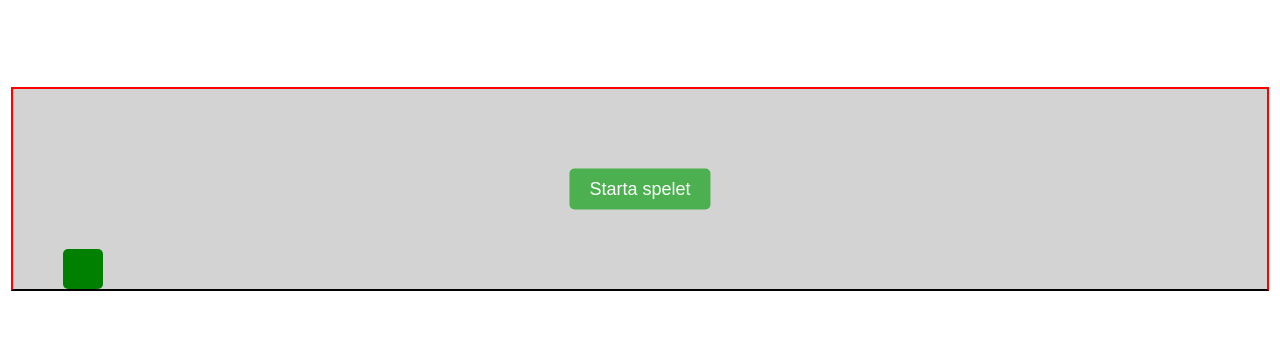
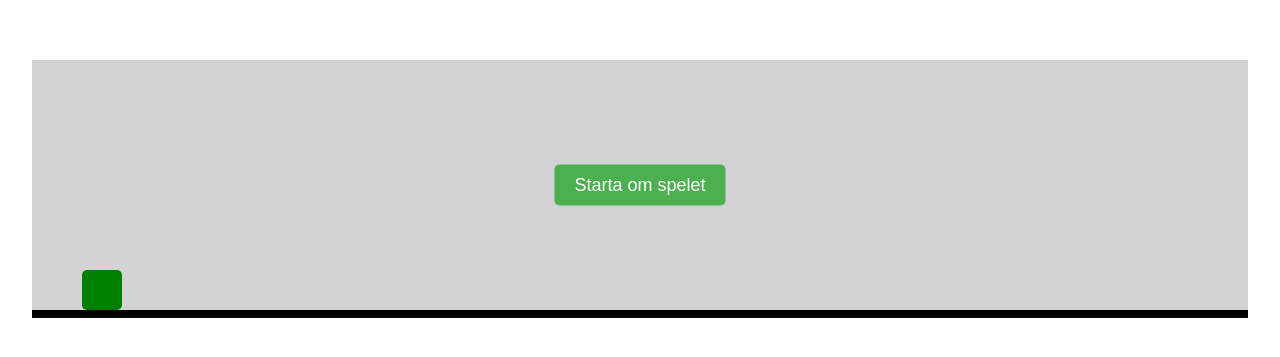
Before and after one commit to Davkje/jumping-game, a Vue app: page / in a window 1280 px wide. Shown: the part 211-568 px from the top of the page. Built offline with nearby package versions, Linux system fonts and the light colour scheme.

Commit message:
Smoother animation

```diff
--- a/src/components/Game.vue
+++ b/src/components/Game.vue
@@ -3,7 +3,7 @@ import { ref, onMounted, onUnmounted } from "vue";
 
 // GAME STATES
 const gameRunning = ref(false);
-const gameOver = ref(false);
+const gameOver = ref(true);
 
 // JUMP
 const isJumping = ref(false);
@@ -36,6 +36,11 @@ const generateObstacles = () => {
 	const maxInterval = 3000; // Maximum interval time (3 seconds)
 
 	const createObstacle = () => {
+		if (gameOver.value) {
+			obstacleGenerationActive = false; // Stop generating obstacles if the game is over
+			return;
+		}
+
 		const newObstacle = {
 			left: gameWidth.value, // Use dynamic game width to position obstacles
 			bottom: 0,
@@ -50,10 +55,12 @@ const generateObstacles = () => {
 	createObstacle(); // Start generating the first obstacle
 };
 
-// Move obstacles towards the dino
-const moveObstacles = () => {
-	obstacles.value.forEach((obstacle: any) => {
-		obstacle.left -= obstacleSpeed;
+const moveObstacles = (deltaTime: number) => {
+	if (gameOver.value) return; // Hindra rörelse vid Game Over
+
+	obstacles.value = obstacles.value.filter((obstacle: any) => {
+		obstacle.left -= (obstacleSpeed * deltaTime) / 16.67;
+		return obstacle.left >= -obstacleWidth; // Behåll bara hinder som fortfarande är på skärmen
 	});
 };
 
@@ -71,35 +78,52 @@ const checkCollisions = () => {
 	});
 };
 
+// Game loop with requestAnimationFrame
+let lastTime = 0;
+const gameLoop = (timestamp: number) => {
+	if (gameOver.value) {
+		gameRunning.value = false;
+		obstacleGenerationActive = false; // Reset flag for obstacle generation
+		console.log(`gameOver: ${gameOver.value}`);
+		return; // Stop the game loop if the game is over
+	}
+
+	// Calculate deltaTime to adjust for different frame rates
+	const deltaTime = timestamp - lastTime;
+	lastTime = timestamp;
+
+	moveObstacles(deltaTime);
+	checkCollisions();
+	requestAnimationFrame(gameLoop); // Recursively call the game loop for smooth animation
+};
+
 // Start game logic
 const startGame = (): void => {
+	obstacles.value = []; // Clear obstacles
 	gameOver.value = false;
+	console.log(`gameOver: ${gameOver.value}`);
 	position.value = 0;
-	obstacles.value = []; // Clear obstacles
 	obstacleGenerationActive = false; // Reset flag for obstacle generation
+
+	// Clear any existing obstacle generation intervals
 	if (obstacleInterval) {
-		clearInterval(obstacleInterval); // Clear existing interval if any
+		clearTimeout(obstacleInterval); // Stop any ongoing obstacle generation
+		obstacleInterval = null;
 	}
-	generateObstacles(); // Start generating obstacles
+
+	// Start generating obstacles
+	generateObstacles();
 	gameRunning.value = true; // Set gameRunning to true when the game starts
-
-	// Game loop
-	const gameLoop = setInterval(() => {
-		if (gameOver.value) {
-			clearInterval(gameLoop); // Stop game loop when game is over
-			gameRunning.value = false; // Set gameRunning to false when the game is over
-		}
-		moveObstacles();
-		checkCollisions();
-	}, 20); // Run every 20ms
+	requestAnimationFrame(gameLoop); // Start the game loop with requestAnimationFrame
 };
 
 // KEYS
 const handleKeyDown = (event: KeyboardEvent) => {
-	console.log("Key pressed:", event.code);
 	if (event.repeat) return;
 	if (event.code === "Space") jump();
 };
+
+
 
 // JUMP
 const jump = () => {
@@ -149,13 +173,12 @@ onUnmounted(() => {
 
 <style scoped>
 .game-container {
-	width: 98vw;
-	height: 200px;
+	width: 95vw;
+	height: 250px;
 	background-color: lightgray;
-	border: solid red 2px;
 	position: relative;
 	overflow: hidden;
-	border-bottom: 2px solid black;
+	border-bottom: 8px solid black;
 }
 
 .dino {
@@ -171,10 +194,11 @@ onUnmounted(() => {
 .obstacle {
 	width: 25px;
 	height: 30px;
-	background-color: red;
+	background-color: black;
 	position: absolute;
 	bottom: 0;
-	border-radius: 5px;
+	border-top-right-radius: 5px;
+  border-top-left-radius: 5px;
 }
 
 .start-button {
--- a/src/style.scss
+++ b/src/style.scss
@@ -5,7 +5,7 @@
 
   color-scheme: light dark;
   color: rgba(255, 255, 255, 0.87);
-  background-color: #cdcdcd;
+  background-color: #767676;
 
   font-synthesis: none;
   text-rendering: optimizeLegibility;
```
